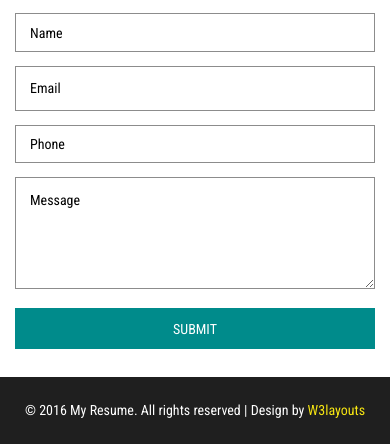
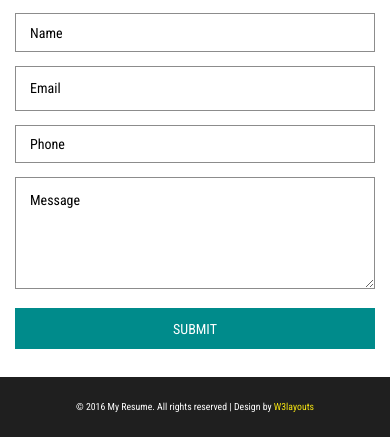
Before and after one commit to ShibinPhilip/shibinphilip.github.io, a PHP site: page / in a window 390 px wide; the page is wider, and only the part inside the window is pictured. Shown: the part 4271-4715 px from the top of that part. Run offline with PHP 8.4, Linux system fonts and the light colour scheme; some web fonts are replaced.

Commit message:
changed style for footer

```diff
--- a/css/style.css
+++ b/css/style.css
@@ -980,7 +980,7 @@ p {
     font-size: 1em;
 }
 .footer p {
-    font-size: 1em;
+    font-size: 0.7em;
 }
 }
 @media(max-width:414px){
```
